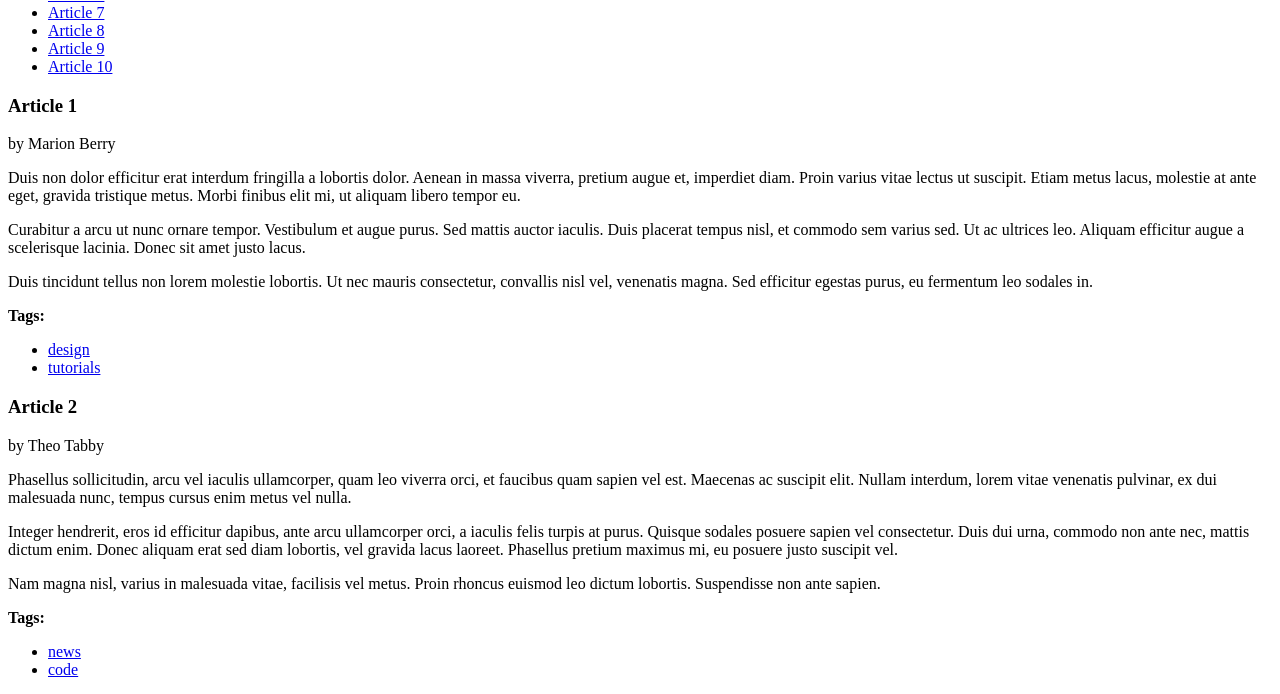
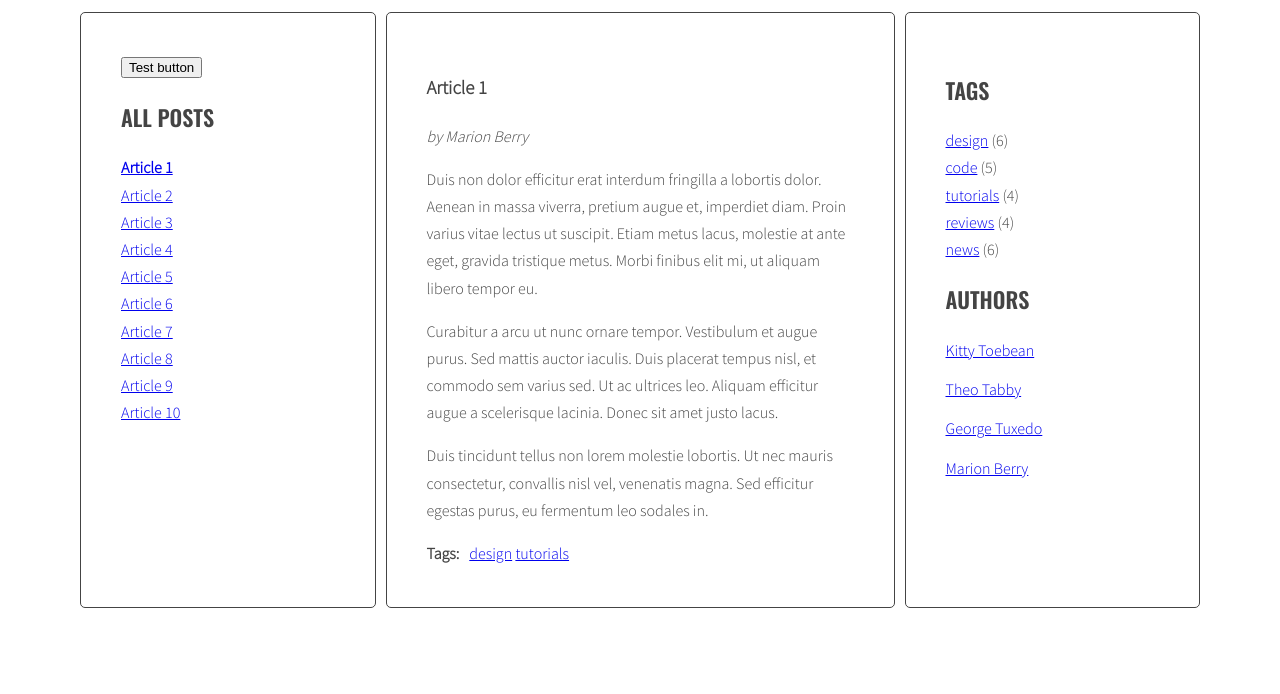
Before and after one commit to msm84/javascript-blog, a website: page index.html in a window 1280 px wide. Shown: the part 231-925 px from the top of the page. After the commit the page ends 847 px from the top, so only its background shows below. Drawn offline with nearby package versions, Linux system fonts and the light colour scheme.

Commit message:
Add JS and eventlistener, but sth is wrong

```diff
--- /dev/null
+++ b/css/style.css
@@ -0,0 +1,113 @@
+@import url("https://fonts.googleapis.com/css?family=Oswald:400,600|Sacramento|Source+Sans+Pro:300&subset=latin-ext");
+/* Variables */
+/* Global */
+*,
+*::before,
+*::after {
+  box-sizing: border-box;
+}
+
+body {
+  background: #fff;
+  font-family: "Source Sans Pro", sans-serif;
+  color: #444;
+  font-weight: 300;
+  font-size: 16px;
+  line-height: 1.7;
+}
+
+.container {
+  max-width: 1140px;
+  margin: 0 auto;
+}
+
+.section-title {
+  font-size: 22px;
+  text-transform: uppercase;
+  font-family: "Oswald", sans-serif;
+  font-weight: 600;
+}
+
+.section-title span {
+  text-transform: none;
+  font-weight: 400;
+  color: #777777;
+}
+
+/* Layout */
+.wrapper {
+  display: -ms-flexbox;
+  display: flex;
+  margin-left: 10px;
+}
+
+.sidebar {
+  -ms-flex: 1 0 0px;
+      flex: 1 0 0;
+}
+
+.posts {
+  -ms-flex: 2 0 0px;
+      flex: 2 0 0;
+}
+
+.sidebar,
+.posts {
+  background: #fff;
+  margin-right: 10px;
+  padding: 40px;
+  border: 1px solid #444;
+  border-radius: 5px;
+}
+
+/* Logo */
+.logo {
+  font-family: "Sacramento", cursive;
+  font-weight: 400;
+  font-size: 104px;
+  line-height: 1;
+  text-align: center;
+}
+
+/* Lists */
+.list {
+  list-style-type: none;
+  margin: 0;
+  padding: 0;
+}
+
+.list .active {
+  font-weight: bold;
+}
+
+.list-horizontal li {
+  display: inline-block;
+}
+
+/* Authors */
+.authors li {
+  margin-bottom: 12px;
+}
+
+/* Post */
+.post {
+  display: none;
+}
+
+.post.active {
+  display: block;
+}
+
+.post-author {
+  font-style: italic;
+}
+
+.post-tags {
+  display: -ms-flexbox;
+  display: flex;
+}
+
+.post-tags p {
+  margin: 0 10px 0 0;
+}
+/*# sourceMappingURL=style.css.map */
--- a/index.html
+++ b/index.html
@@ -5,10 +5,10 @@
     <meta charset="utf-8">
     <meta name="viewport" content="width=device-width, initial-scale=1.0">
     <title>Golden</title>
-    <link rel="stylesheet" href="vendor/bootstrap-grid.css">
     <link rel="stylesheet" href="css/style.css">
     <link rel="stylesheet" href="https://cdnjs.cloudflare.com/ajax/libs/font-awesome/5.9.0/css/all.min.css">
     <link href="https://fonts.googleapis.com/css2?family=Inconsolata&family=Signika:wght@700&display=swap" rel="stylesheet">
+    <script src="js/script.js"></script>
 </head>
 
 <body>
@@ -18,6 +18,7 @@
             <h1 class="logo">my blog</h1>
             <main class="wrapper">
                 <aside class="sidebar">
+                    <button id="button-test">Test button</button>
                     <h2 class="section-title">All posts</h2>
                     <ul class="list titles">
                         <li><a href="#article-1" class="active"><span>Article 1</span></a></li>
@@ -133,7 +134,8 @@
                         <p class="post-author">by George Tuxedo</p>
                         <div class="post-content">
                             <p>Donec posuere iaculis ante sed hendrerit. Lorem ipsum dolor sit amet, consectetur adipiscing elit. Quisque hendrerit neque nec urna tincidunt, quis vehicula dui vulputate. Morbi est sapien, auctor ut lectus eu, placerat viverra
-                                lorem.</p>
+                                lorem.
+                            </p>
 
                             <p>Cras consectetur at erat id accumsan. Suspendisse lacinia in nulla quis vulputate. Nunc vitae consectetur augue. Nam ut vehicula mi. Aliquam tristique, purus in hendrerit porta, elit lectus finibus mi, vel malesuada nisl lectus
                                 a libero.</p>
@@ -196,7 +198,8 @@
                             <p>Fusce lacinia augue massa, non tincidunt tortor auctor quis. Vestibulum ut pretium nisl. Etiam id tellus tempus, commodo ligula vehicula, porta magna.</p>
 
                             <p>Donec fringilla blandit dolor vel aliquet. Fusce tortor sapien, lobortis eu vehicula sit amet, dignissim et lectus. In ullamcorper metus vel massa fermentum, at fermentum dui sollicitudin. Nullam lacinia elit vel tortor ullamcorper
-                                pulvinar.</p>
+                                pulvinar.
+                            </p>
                         </div>
                         <div class="post-tags">
                             <p><strong>Tags:</strong></p>
--- a/js/script.js
+++ b/js/script.js
@@ -0,0 +1,10 @@
+'use strict';
+
+function titleClickHandler() {
+    const links = document.querySelectorAll('.titles a');
+    console.log(links);
+}
+
+const buttonTest = document.getElementById('button-test');
+
+buttonTest.addEventListener('click', titleClickHandler);
```
Also changed, not shown: 1 other file.
